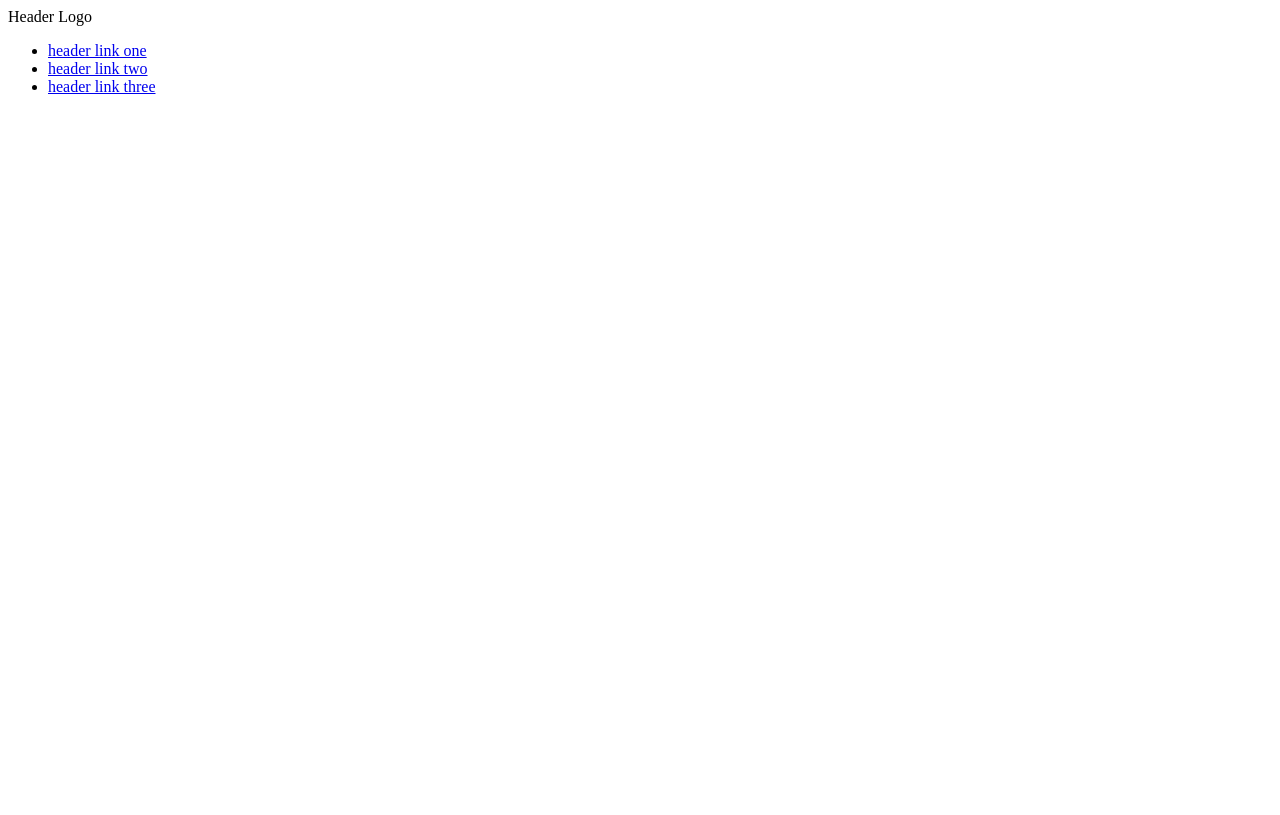
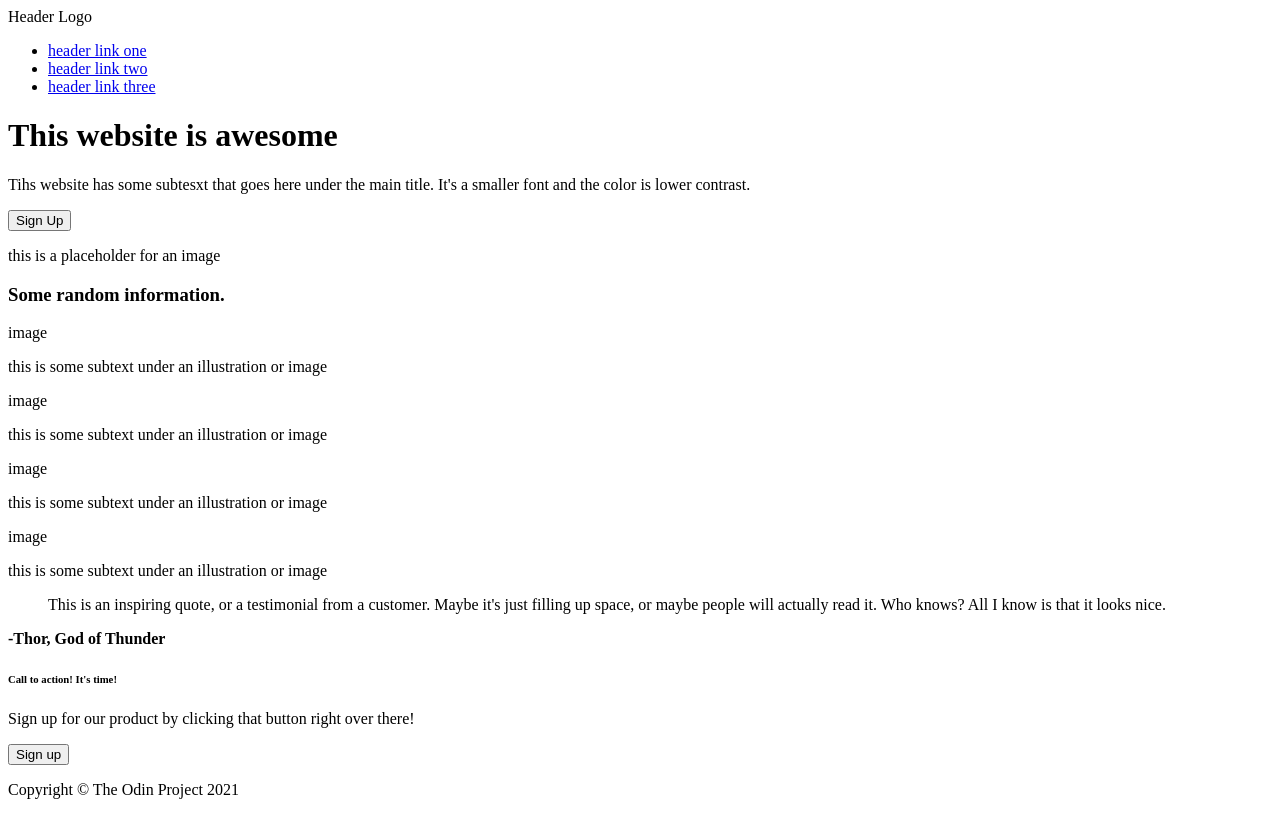
Before and after one commit to kaylidiebel1993/landing-page, a plain HTML site: page index.html in a window 1280 px wide. Drawn offline with Linux system fonts and the light colour scheme.

Commit message:
add hero, information, call to action, footer sections

```diff
--- a/index.html
+++ b/index.html
@@ -7,8 +7,8 @@
         <link rel="stylesheet" href="style.css">
     </head>
     <body>
-        <header>
-            <nav>
+        <div class="header">
+            <div class="nav">
                 <div class="logo">
                     Header Logo
                 </div>
@@ -19,8 +19,36 @@
                     <li><a href="#">header link three</a></li>
                    </ul>
                 </div>
-            </nav>
-        </header>
-
+            </div>
+            <div class="hero">
+                <h1 id="hero-main">This website is awesome</h1>
+                <p id="hero-secondary">Tihs website has some subtesxt that goes here under the main title. It's a smaller font and the  color is lower contrast.</p>
+                <button>Sign Up</button>
+            </div>
+            <p id="header-img">this is a placeholder for an image</p>
+        </div>
+        <div class="information">
+           <h3>Some random information.</h3>
+           <p class="information-image-one">image</p>
+           <p class="information-tex-onet">this is some subtext under an illustration or image</p>
+           <p class="information-image-two">image</p>
+           <p class="information-text-two">this is some subtext under an illustration or image</p>
+           <p class="information-image-three">image</p>
+           <p class="information-text-three">this is some subtext under an illustration or image</p>
+           <p class="information-image-four">image</p>
+           <p class="information-text-four">this is some subtext under an illustration or image</p>
+        </div>
+        <div class="quote">
+           <blockquote>This is an inspiring quote, or a testimonial from a customer. Maybe it's just filling up space, or maybe people will actually read it. Who knows? All I know is that it looks nice.</blockquote>
+           <p><strong>-Thor, God of Thunder</strong></p>
+        </div>
+        <div class="cta">
+            <h6>Call to action! It's time!</h6>
+            <p>Sign up for our product by clicking that button right over there!</p>
+            <button>Sign up</button>
+        </div>
     </body>
+    <footer>
+        <p>Copyright © The Odin Project 2021</p>
+    </footer>
 </html>
```
